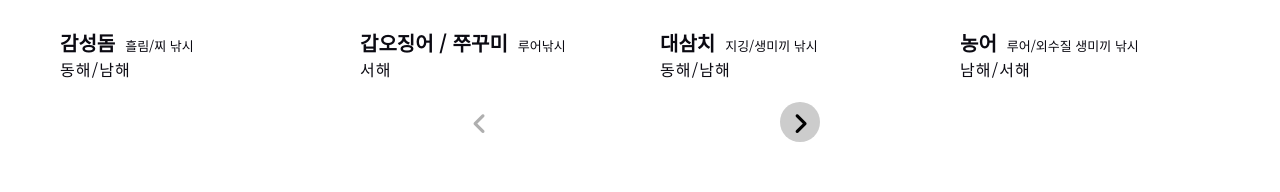
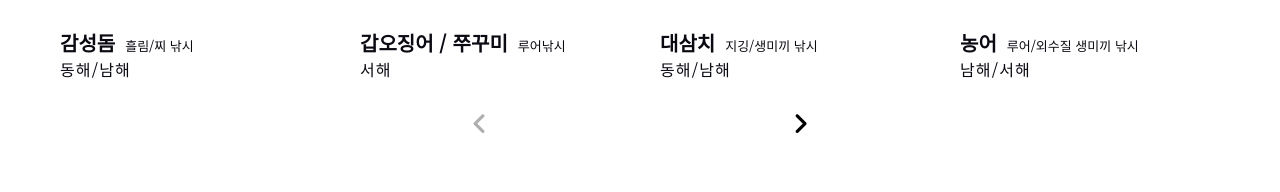
Before and after one commit to kdh990315/fishing-reservation, a Vue app: page /#/ in a window 1280 px wide. Shown: the part 2097-2289 px from the top of the page. Built offline with nearby package versions, Linux system fonts and the light colour scheme; no server answers.

Commit message:
디자인 변경

```diff
--- a/src/components/main/HotpicksSection.vue
+++ b/src/components/main/HotpicksSection.vue
@@ -211,7 +211,6 @@ export default {
 			cursor: pointer;
 
 			&.btn_on {
-				background-color: #ccc;
 				color: #000;
 			}
 		}
```
